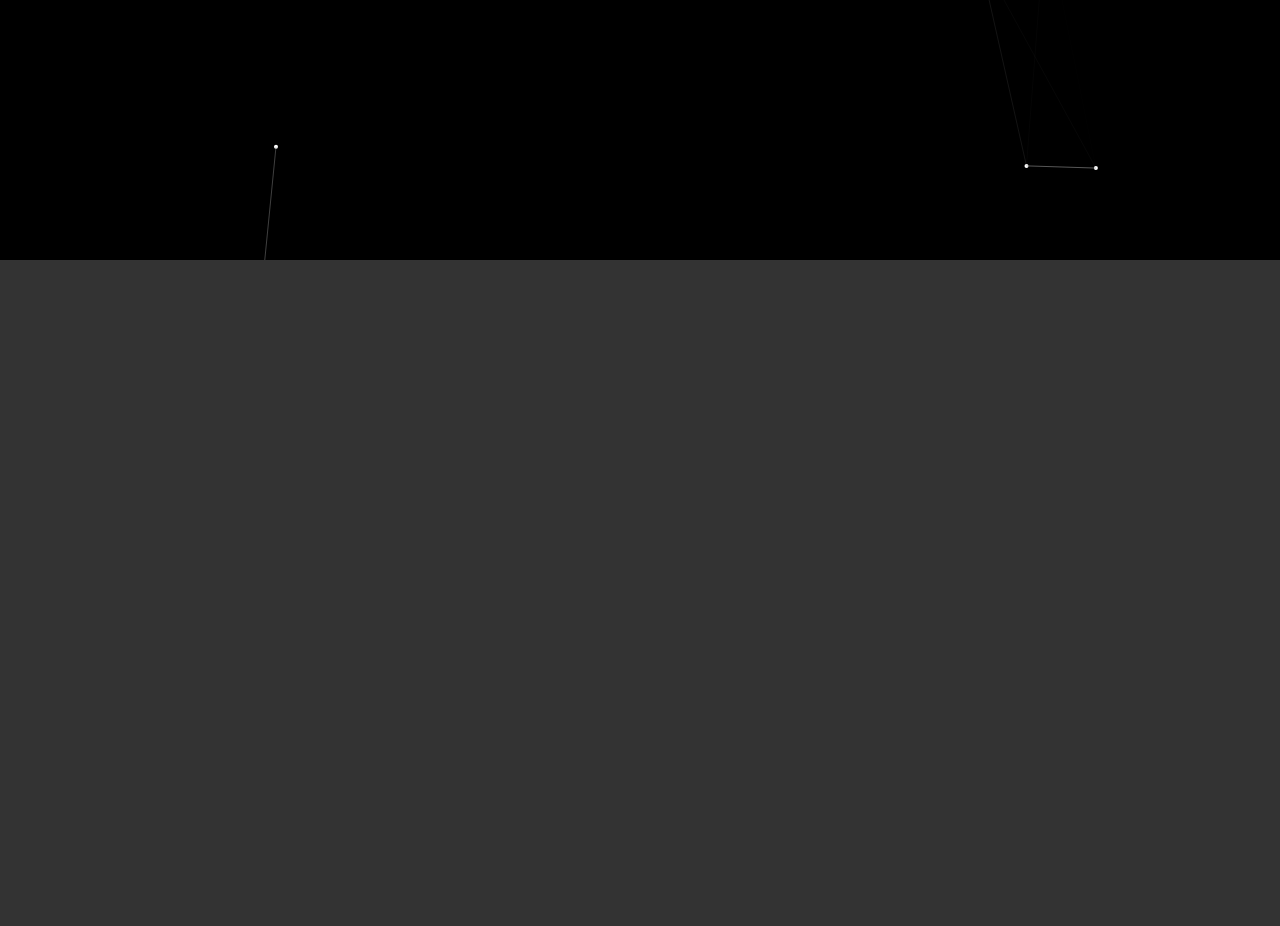
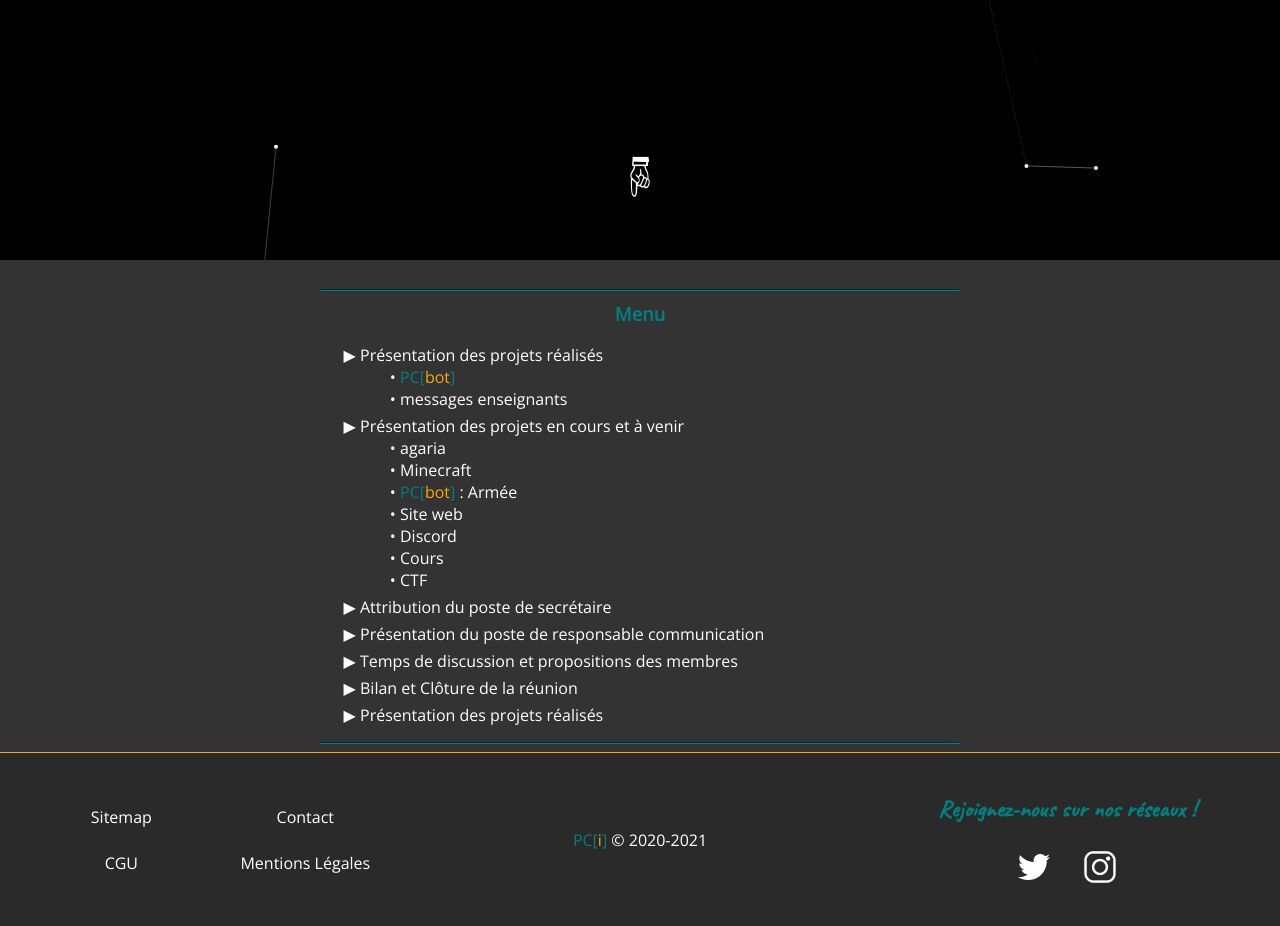
Before and after one commit to pci-ua/pci.github.io, a plain HTML site: page ag/2021-07-24.html in a window 1280 px wide. Shown: the part 540-1466 px from the top of the page. Before the commit the page ends 800 px from the top, so only its background shows below. Drawn offline with nearby package versions, Linux system fonts and the light colour scheme.

Commit message:
Ajout formatage et menu

```diff
--- a/ag/2021-07-24.html
+++ b/ag/2021-07-24.html
@@ -18,15 +18,59 @@
     <link rel="stylesheet" href="/assets/footer/footer.css" type="text/css"/>
 
     <!-- Local -->
-    <link rel="stylesheet" href="/assets/home/main.css" type="text/css"/>
-    <link rel="stylesheet" href="/assets/home/accueil.css" type="text/css"/>
-    <link rel="stylesheet" href="/assets/home/article.css" type="text/css"/>
-    <script src="/assets/home/scroll.js"></script>
+    <link rel="stylesheet" href="/assets/ag.css" type="text/css"/>
+		<script src="/assets/ag.js"></script>
   </head>
 
 
   <body>
 
+    <header>
+      <h1> Assemblée Général </h1>
+      <h2> 2021-07-24 15:00 </h2>
+      <img src="/assets/icon.png" alt="PC[i]"/>
+			<span id="goDown"> &#128407; </span>
+    </header>
+
+    <hr/>
+
+    <nav>
+      <h3> Menu </h3>
+      <ul>
+
+        <li> Présentation des projets réalisés
+          <ul>
+            <li> <span class="var">PC[<span class="index">bot</span>]</span> </li>
+            <li> messages enseignants </li>
+          </ul>
+        </li>
+
+        <li> Présentation des projets en cours et à venir
+          <ul>
+            <li> agaria </li>
+            <li> Minecraft </li>
+            <li> <span class="var">PC[<span class="index">bot</span>]</span> : Armée </li>
+            <li> Site web </li>
+            <li> Discord </li>
+            <li> Cours </li>
+            <li> CTF </li>
+          </ul>
+        </li>
+
+        <li> Attribution du poste de secrétaire </li>
+        <li> Présentation du poste de responsable communication  </li>
+        <li> Temps de discussion et propositions des membres </li>
+        <li> Bilan et Clôture de la réunion </li>
+        <li> Présentation des projets réalisés </li>
+      </ul>
+    </nav>
+
+    <hr/>
+
+    <main>
+
+    </main>
+
   </body>
 
 </html>
--- /dev/null
+++ b/assets/ag.css
@@ -0,0 +1,58 @@
+h1, h2, h3, h4, h5, h6 { background: none; }
+
+hr {
+  background-color: teal;
+  border-color: teal;
+  width: clamp(50%, 35rem, 100%);
+}
+/* En-tête */
+header {
+  text-align: center;
+  min-height: 100vh;
+}
+
+header #goDown {
+  text-align: center;
+  display: block;
+  font-size: 40pt;
+  animation-name: go-down;
+  animation-duration: 2s;
+  animation-iteration-count: infinite;
+  cursor: pointer;
+}
+
+@keyframes go-down {
+	from {
+		margin-top: 0;
+    margin-bottom: 20px;
+	}
+	50% {
+		margin-top: 20px;
+    margin-bottom: 0;
+	}
+	to {
+		margin-top: 0;
+    margin-bottom: 20px;
+	}
+}
+
+/* Menu */
+nav {
+  width: clamp(50%, 25rem , 100%);
+  margin: auto;
+}
+nav h3 {
+  text-align: center;
+}
+
+nav > ul {
+  list-style-type: '▶ ';
+}
+
+nav > ul >li {
+  margin-bottom: 5px;
+}
+
+nav > ul > li > ul {
+  list-style-type: ' • ';
+}
--- /dev/null
+++ b/assets/ag.js
@@ -0,0 +1,8 @@
+window.addEventListener( 'load' , () => {
+  document
+    .getElementById('goDown')
+    .addEventListener( 'click' , e =>
+      document
+        .querySelector('nav')
+        .scrollIntoView({'behavior':'smooth'}));
+});
```
